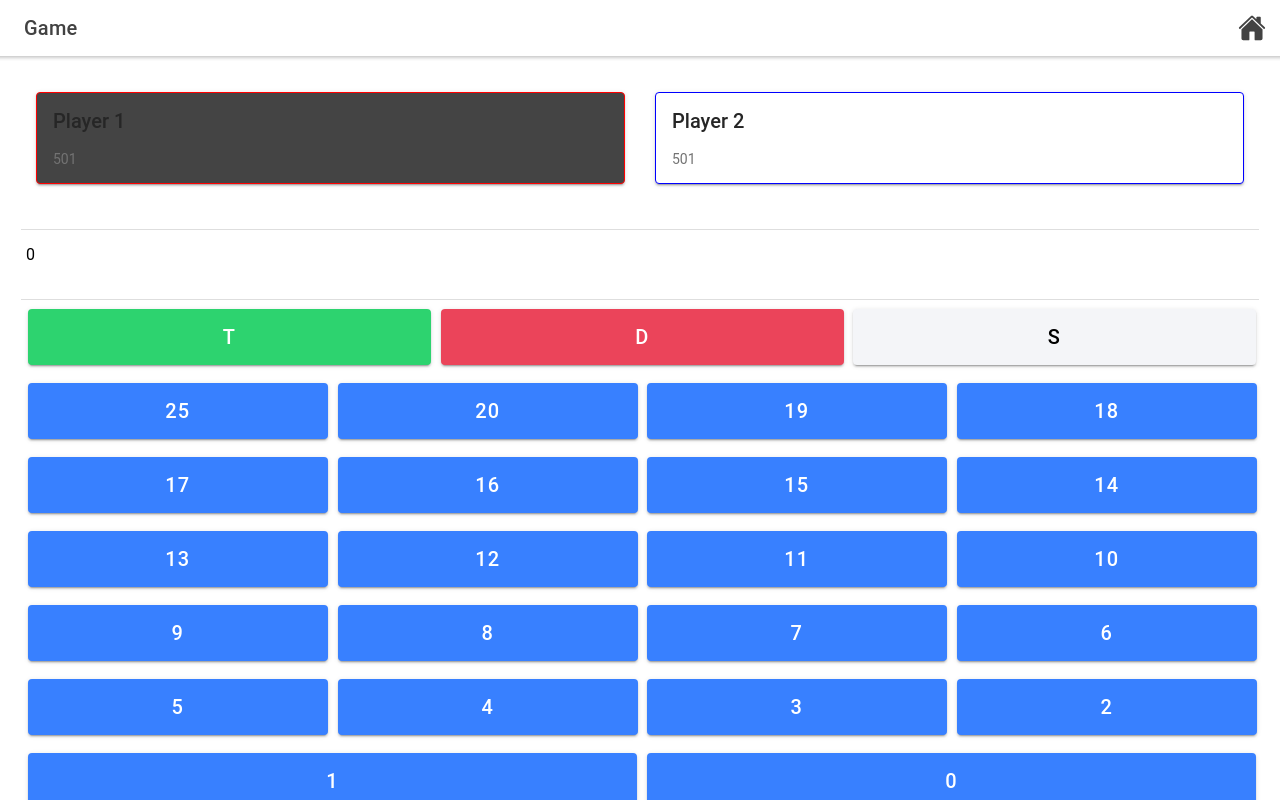
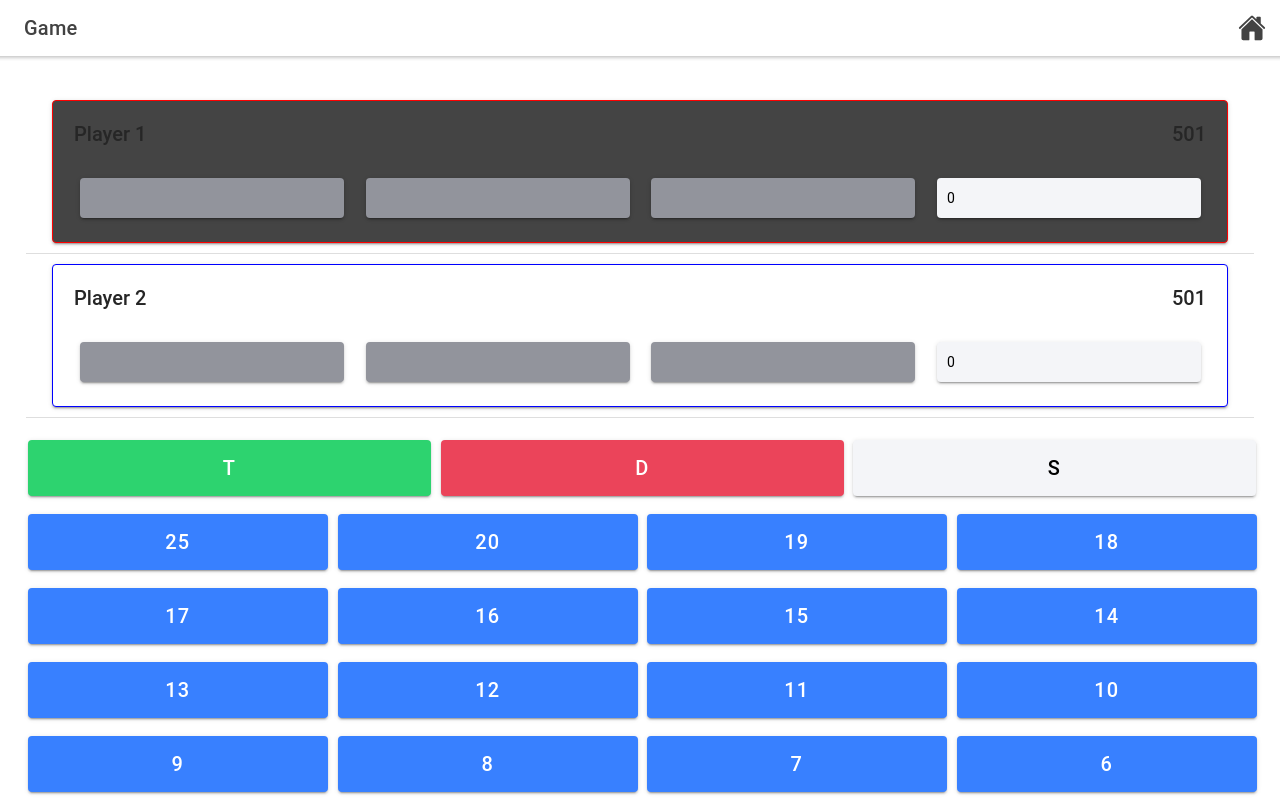
Before and after one commit to rickypax/DartsScorer, a React (Create React App) app: page /game in a window 1280 px wide. Built offline with nearby package versions, Linux system fonts and the light colour scheme.

Commit message:
REV score view and management

```diff
--- a/src/pages/Game.tsx
+++ b/src/pages/Game.tsx
@@ -11,13 +11,15 @@ import {
     IonGrid,
     IonHeader,
     IonIcon,
-    IonItemDivider,
+    IonItem,
+    IonList,
     IonPage,
     IonRow,
     IonText,
     IonTitle,
     IonToolbar,
-    useIonToast
+    useIonToast,
+    useIonViewWillEnter
 } from '@ionic/react';
 import { useState } from 'react';
 import { home as homeIcon, sparkles as sparklesIcon } from 'ionicons/icons';
@@ -27,13 +29,28 @@ const Game: React.FC = () => {
     const [currentPlayer, setCurrentPlayer] = useState(1);
     const [player1Score, setPlayer1Score] = useState(501);
     const [player2Score, setPlayer2Score] = useState(501);
-    const [currentScore, setCurrentScore] = useState(0);
+    const [currentScorePlayer1, setCurrentScorePlayer1] = useState(0);
+    const [currentScorePlayer2, setCurrentScorePlayer2] = useState(0);
+    const [currentDart1Player1, setCurrentDart1Player1] = useState('');
+    const [currentDart2Player1, setCurrentDart2Player1] = useState('');
+    const [currentDart3Player1, setCurrentDart3Player1] = useState('');
+    const [currentDart1Player2, setCurrentDart1Player2] = useState('');
+    const [currentDart2Player2, setCurrentDart2Player2] = useState('');
+    const [currentDart3Player2, setCurrentDart3Player2] = useState('');
     const [currentScoreArray, setCurrentScoreArray] = useState([]);
     const [currentScoreString, setCurrentScoreString] = useState('');
     const [winToast] = useIonToast();
     const [errorToast] = useIonToast();
     const history = useHistory();
     const possibleLetters = ['T', 'D', 'S'];
+
+    useIonViewWillEnter(() => {
+        console.log('GAME!');
+        setCurrentPlayer(1);
+        setPlayer1Score(501);
+        setPlayer2Score(501);
+    });
+
 
     /**
      * Manages the score calculation and check if everything is ok (fist letter, second number, max 3 dart, etc)
@@ -42,11 +59,11 @@ const Game: React.FC = () => {
     const handleScoreCreation = (score) => {
         let length = currentScoreArray.length;
         if (length >= 6) {
-            // the user is trinng to set more than 3 darts
+            // the user is trying to set more than 3 darts
             showErrorToast("Only 3 darts!");
             return;
         }
-        if (length % 2 == 0) {
+        if (length % 2 === 0) {
             // must be a letter
             if (!possibleLetters.includes(score)) {
                 showErrorToast("It must be a letter!");
@@ -61,7 +78,7 @@ const Game: React.FC = () => {
         }
         currentScoreArray.push(score)
         setCurrentScoreArray(currentScoreArray);
-        if (length % 2 != 0) {
+        if (length % 2 !== 0) {
             // calc the current score only we have a set of letter-number
             let calcScore = 0;
             currentScoreArray.forEach((value, index) => {
@@ -76,13 +93,49 @@ const Game: React.FC = () => {
                         break;
                     case 'S':
                         // SINGLE
-                        calcScore = calcScore + + parseInt(currentScoreArray[index + 1]);
+                        calcScore = calcScore + parseInt(currentScoreArray[index + 1]);
                         break;
                 }
-                console.log(calcScore);
+                //console.log(calcScore);
+
+                switch (index) {
+                    case 1:
+                        if (currentPlayer === 1) {
+                            // PLAYER 1
+                            setCurrentDart1Player1(currentScoreArray[index - 1] + currentScoreArray[index]);
+                        } else if (currentPlayer === 2) {
+                            // PLAYER 2
+                            setCurrentDart1Player2(currentScoreArray[index - 1] + currentScoreArray[index]);
+                        }
+                        break;
+                    case 3:
+                        if (currentPlayer === 1) {
+                            // PLAYER 1
+                            setCurrentDart2Player1(currentScoreArray[index - 1] + currentScoreArray[index]);
+                        } else if (currentPlayer === 2) {
+                            // PLAYER 2
+                            setCurrentDart2Player2(currentScoreArray[index - 1] + currentScoreArray[index]);
+                        }
+                        break;
+                    case 5:
+                        if (currentPlayer === 1) {
+                            // PLAYER 1
+                            setCurrentDart3Player1(currentScoreArray[index - 1] + currentScoreArray[index]);
+                        } else if (currentPlayer === 2) {
+                            // PLAYER 2
+                            setCurrentDart3Player2(currentScoreArray[index - 1] + currentScoreArray[index]);
+                        }
+                        break;
+                }
             })
             // save current score
-            setCurrentScore(calcScore);
+            if (currentPlayer === 1) {
+                // PLAYER 1
+                setCurrentScorePlayer1(calcScore);
+            } else if (currentPlayer === 2) {
+                // PLAYER 2
+                setCurrentScorePlayer2(calcScore);
+            }
         }
         // creating the string of the current score
         currentScoreArrayToString();
@@ -110,7 +163,7 @@ const Game: React.FC = () => {
     const currentScoreArrayToString = () => {
         let toString = '';
         currentScoreArray.forEach((value, index) => {
-            if (index % 2 == 0 && index != 0) {
+            if (index % 2 === 0 && index !== 0) {
                 // every 2 value is a new dart, so we concat with a '+'
                 toString = toString + '+';
             }
@@ -163,10 +216,16 @@ const Game: React.FC = () => {
                         score = score + + parseInt(currentScoreArray[index + 1]);
                         break;
                 }
-                console.log(score);
+                //console.log(score);
             })
             // save current score
-            setCurrentScore(score);
+            if (currentPlayer === 1) {
+                // PLAYER 1
+                setCurrentScorePlayer1(score);
+            } else if (currentPlayer === 2) {
+                // PLAYER 2
+                setCurrentScorePlayer2(score);
+            }
 
             if (dartsNumber === 3) {
                 // 3 darts are used, so i can save the score and check if the game is ended
@@ -203,15 +262,39 @@ const Game: React.FC = () => {
                 }
 
                 // resetting the current score array, string and value
+                if (currentPlayer === 1) {
+                    // PLAYER 1
+                    setCurrentDart1Player1('');
+                    setCurrentDart2Player1('');
+                    setCurrentDart3Player1('');
+                    setCurrentScorePlayer1(0);
+                } else if (currentPlayer === 2) {
+                    // PLAYER 2
+                    setCurrentDart1Player2('');
+                    setCurrentDart2Player2('');
+                    setCurrentDart3Player2('');
+                    setCurrentScorePlayer2(0);
+                }
                 setCurrentScoreArray([]);
                 setCurrentScoreString('');
-                setCurrentScore(0);
             }
         } else {
             // button 'CANCEL' is pressed
+            if (currentPlayer === 1) {
+                // PLAYER 1
+                setCurrentDart1Player1('');
+                setCurrentDart2Player1('');
+                setCurrentDart3Player1('');
+                setCurrentScorePlayer1(0);
+            } else if (currentPlayer === 2) {
+                // PLAYER 2
+                setCurrentDart1Player2('');
+                setCurrentDart2Player2('');
+                setCurrentDart3Player2('');
+                setCurrentScorePlayer2(0);
+            }
             setCurrentScoreArray([]);
             setCurrentScoreString('');
-            setCurrentScore(0);
         }
     }
 
@@ -234,41 +317,92 @@ const Game: React.FC = () => {
                 <IonGrid>
                     <IonRow>
                         <IonCol>
+                            <IonList lines="full">
+                                <IonItem class={`${currentPlayer === 1 ? "active" : ""}`}>
                                     <IonCard class={`player1Card ${currentPlayer === 1 ? "active" : ""}`}>
                                         <IonCardHeader>
+                                            <IonRow>
+                                                <IonCol>
                                                     <IonCardTitle>Player 1</IonCardTitle>
+                                                </IonCol>
+                                                <IonCol class="ion-text-end">
+                                                    <IonCardTitle>{player1Score}</IonCardTitle>
+                                                </IonCol>
+                                            </IonRow>
                                         </IonCardHeader>
                                         <IonCardContent>
-                                    {player1Score}
-                                </IonCardContent>
+                                            <IonRow>
+                                                <IonCol>
+                                                    <IonCard color="medium" class="score-cards">
+                                                        <IonCardContent class="score-cards-content">{currentDart1Player1}</IonCardContent>
                                                     </IonCard>
                                                 </IonCol>
                                                 <IonCol>
-                            <IonCard class={`player2Card ${currentPlayer === 2 ? "active" : ""}`}>
-                                <IonCardHeader>
-                                    <IonCardTitle>Player 2</IonCardTitle>
-                                </IonCardHeader>
-                                <IonCardContent>
-                                    {player2Score}
-                                </IonCardContent>
+                                                    <IonCard color="medium" class="score-cards">
+                                                        <IonCardContent class="score-cards-content">{currentDart2Player1}</IonCardContent>
+                                                    </IonCard>
+                                                </IonCol>
+                                                <IonCol>
+                                                    <IonCard color="medium" class="score-cards">
+                                                        <IonCardContent class="score-cards-content">{currentDart3Player1}</IonCardContent>
+                                                    </IonCard>
+                                                </IonCol>
+                                                <IonCol>
+                                                    <IonCard color="light" class="score-cards">
+                                                        <IonCardContent class="score-cards-content">{currentScorePlayer1}</IonCardContent>
                                                     </IonCard>
                                                 </IonCol>
                                             </IonRow>
+                                        </IonCardContent>
+                                    </IonCard>
+                                </IonItem>
+                                <IonItem class={`${currentPlayer === 2 ? "active" : ""}`}>
+                                    <IonCard class={`player2Card ${currentPlayer === 2 ? "active" : ""}`}>
+                                        <IonCardHeader>
+                                            <IonRow>
+                                                <IonCol>
+                                                    <IonCardTitle>Player 2</IonCardTitle>
+                                                </IonCol>
+                                                <IonCol class="ion-text-end">
+                                                    <IonCardTitle>{player2Score}</IonCardTitle>
+                                                </IonCol>
+                                            </IonRow>
+                                        </IonCardHeader>
+                                        <IonCardContent>
+                                            <IonRow>
+                                                <IonCol>
+                                                    <IonCard color="medium" class="score-cards">
+                                                        <IonCardContent class="score-cards-content">{currentDart1Player2}</IonCardContent>
+                                                    </IonCard>
+                                                </IonCol>
+                                                <IonCol>
+                                                    <IonCard color="medium" class="score-cards">
+                                                        <IonCardContent class="score-cards-content">{currentDart2Player2}</IonCardContent>
+                                                    </IonCard>
+                                                </IonCol>
+                                                <IonCol>
+                                                    <IonCard color="medium" class="score-cards">
+                                                        <IonCardContent class="score-cards-content">{currentDart3Player2}</IonCardContent>
+                                                    </IonCard>
+                                                </IonCol>
+                                                <IonCol>
+                                                    <IonCard color="light" class="score-cards">
+                                                        <IonCardContent class="score-cards-content">{currentScorePlayer2}</IonCardContent>
+                                                    </IonCard>
+                                                </IonCol>
+                                            </IonRow>
+                                        </IonCardContent>
+                                    </IonCard>
+                                </IonItem>
+                            </IonList>
+                        </IonCol>
+                    </IonRow>
 
-                    <IonItemDivider></IonItemDivider>
-
-                    <IonRow>
+                    <IonRow class="ion-hide">
                         <IonCol>
                             <IonText>{currentScoreString}</IonText>
                         </IonCol>
                     </IonRow>
-                    <IonRow>
-                        <IonCol>
-                            <IonText>{currentScore}</IonText>
-                        </IonCol>
-                    </IonRow>
-
-                    <IonItemDivider></IonItemDivider>
 
                     <IonRow>
                         <IonCol>
@@ -361,12 +495,10 @@ const Game: React.FC = () => {
                     </IonRow>
                     <IonRow>
                         <IonCol>
+                            <IonButton size="large" color="danger" expand="full" onClick={() => handleConfirmScore(false)}>Cancel</IonButton>
+                        </IonCol>
+                        <IonCol>
                             <IonButton size="large" color="success" expand="full" onClick={() => handleConfirmScore(true)}>OK</IonButton>
-                        </IonCol>
-                    </IonRow>
-                    <IonRow>
-                        <IonCol>
-                            <IonButton size="large" color="danger" expand="full" onClick={() => handleConfirmScore(false)}>Cancel</IonButton>
                         </IonCol>
                     </IonRow>
                 </IonGrid>
--- a/src/pages/GameEnd.tsx
+++ b/src/pages/GameEnd.tsx
@@ -20,7 +20,7 @@ interface RouteParams {
 
 const GameEnd: React.FC = () => {
     const props = useParams<RouteParams>();
-    console.log(props);
+    //console.log(props);
 
     return (
         <IonPage>
--- a/src/pages/Home.tsx
+++ b/src/pages/Home.tsx
@@ -55,7 +55,7 @@ const Home: React.FC = () => {
       </IonContent>
       <IonFooter collapse="fade">
         <IonToolbar>
-          <IonTitle class="home-footer-text">Darts Scorer by RickyPax v0.3</IonTitle>
+          <IonTitle class="home-footer-text">Darts Scorer by RickyPax v0.4</IonTitle>
         </IonToolbar>
       </IonFooter>
     </IonPage>
--- a/src/theme/custom.css
+++ b/src/theme/custom.css
@@ -6,6 +6,7 @@ h1{
     width: 50%;
     position: relative;
     left: 24%;
+    margin-bottom: 30px;
 }
 
 .home-footer-text{
@@ -18,10 +19,12 @@ h1{
 }
 
 .player1Card{
+    width: 100%;
     border: 1px solid red;
 }
 
 .player2Card{
+    width: 100%;
     border: 1px solid blue;
 }
 
@@ -32,3 +35,12 @@ h1{
 .score-button{
     width: 100%;
 }
+
+.score-cards{
+    margin: 6px;
+}
+
+.score-cards-content{
+    padding: 10px;
+    height: 40px;
+}
```
Lines whose indentation alone changed are shown as unchanged.
